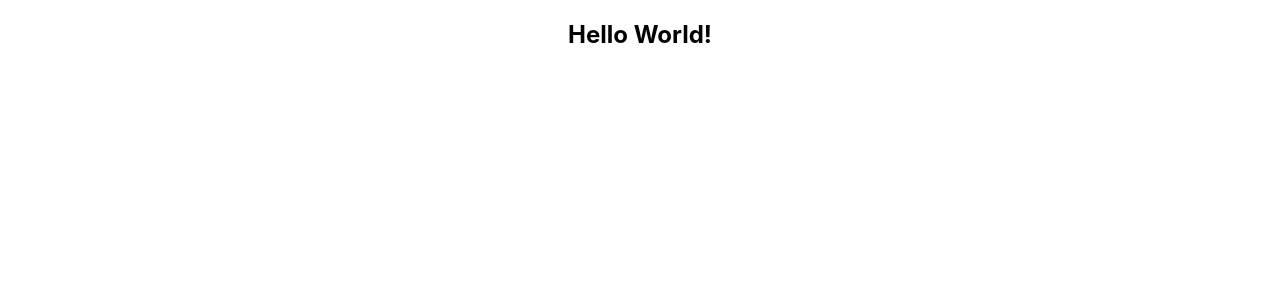
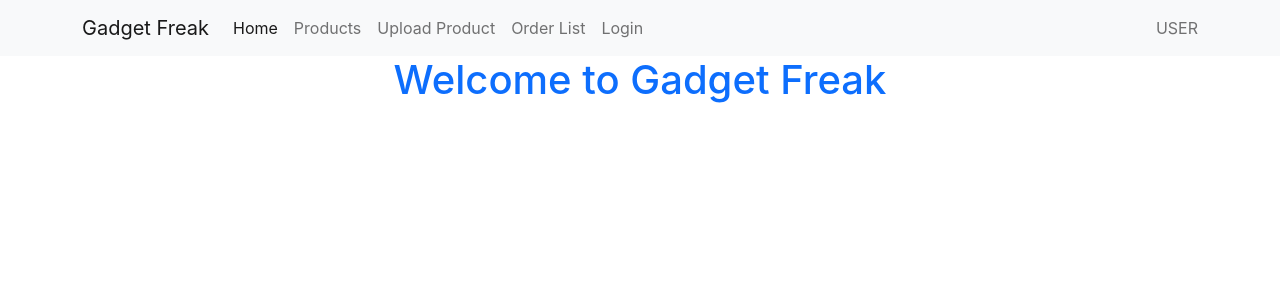
Before and after one commit to Rasujon3/gadget-freak-client, a React (Create React App) app: page / in a window 1280 px wide. Shown: the top 300 px of the page. Built offline with nearby package versions, Linux system fonts and the light colour scheme.

Commit message:
design & google sign in

```diff
--- a/package.json
+++ b/package.json
@@ -6,8 +6,11 @@
     "@testing-library/jest-dom": "^5.16.4",
     "@testing-library/react": "^13.1.1",
     "@testing-library/user-event": "^13.5.0",
+    "firebase": "^9.6.11",
     "react": "^18.1.0",
     "react-dom": "^18.1.0",
+    "react-firebase-hooks": "^5.0.3",
+    "react-router-dom": "^6.3.0",
     "react-scripts": "5.0.1",
     "web-vitals": "^2.1.4"
   },
--- a/public/index.html
+++ b/public/index.html
@@ -15,29 +15,24 @@
       user's mobile device or desktop. See https://developers.google.com/web/fundamentals/web-app-manifest/
     -->
     <link rel="manifest" href="%PUBLIC_URL%/manifest.json" />
-    <!--
-      Notice the use of %PUBLIC_URL% in the tags above.
-      It will be replaced with the URL of the `public` folder during the build.
-      Only files inside the `public` folder can be referenced from the HTML.
 
-      Unlike "/favicon.ico" or "favicon.ico", "%PUBLIC_URL%/favicon.ico" will
-      work correctly both with client-side routing and a non-root public URL.
-      Learn how to configure a non-root public URL by running `npm run build`.
-    -->
     <title>React App</title>
+
+    <link
+      href="https://cdn.jsdelivr.net/npm/bootstrap@5.0.2/dist/css/bootstrap.min.css"
+      rel="stylesheet"
+      integrity="sha384-EVSTQN3/azprG1Anm3QDgpJLIm9Nao0Yz1ztcQTwFspd3yD65VohhpuuCOmLASjC"
+      crossorigin="anonymous"
+    />
+
+    <script
+      src="https://cdn.jsdelivr.net/npm/bootstrap@5.0.2/dist/js/bootstrap.bundle.min.js"
+      integrity="sha384-MrcW6ZMFYlzcLA8Nl+NtUVF0sA7MsXsP1UyJoMp4YLEuNSfAP+JcXn/tWtIaxVXM"
+      crossorigin="anonymous"
+    ></script>
   </head>
   <body>
     <noscript>You need to enable JavaScript to run this app.</noscript>
     <div id="root"></div>
-    <!--
-      This HTML file is a template.
-      If you open it directly in the browser, you will see an empty page.
-
-      You can add webfonts, meta tags, or analytics to this file.
-      The build step will place the bundled scripts into the <body> tag.
-
-      To begin the development, run `npm start` or `yarn start`.
-      To create a production bundle, use `npm run build` or `yarn build`.
-    -->
   </body>
 </html>
--- a/src/App.js
+++ b/src/App.js
@@ -1,9 +1,24 @@
+import { Route, Routes } from "react-router-dom";
 import "./App.css";
+import Home from "./components/Home/Home";
+import Login from "./components/Login/Login";
+import Navbar from "./components/Navbar/Navbar";
+import OrderList from "./components/OrderList/OrderList";
+import Products from "./components/Products/Products";
+import UploadProduct from "./components/UploadProduct/UploadProduct";
 
 function App() {
   return (
-    <div className="App">
-      <h2>Hello World!</h2>
+    <div>
+      <Navbar />
+      <Routes>
+        <Route path="/" element={<Home />}></Route>
+        <Route path="/home" element={<Home />}></Route>
+        <Route path="/products" element={<Products />}></Route>
+        <Route path="/uploadPd" element={<UploadProduct />}></Route>
+        <Route path="/orderList" element={<OrderList />}></Route>
+        <Route path="/login" element={<Login />}></Route>
+      </Routes>
     </div>
   );
 }
--- /dev/null
+++ b/src/Firebase/Firebase.init.js
@@ -0,0 +1,17 @@
+// Import the functions you need from the SDKs you need
+import { initializeApp } from "firebase/app";
+import { getAuth } from "firebase/auth";
+
+const firebaseConfig = {
+  apiKey: "AIzaSyDT56Ov3WUMfLLyeJf2lPmTQmdZfNTWThM",
+  authDomain: "gadget-freak-96d88.firebaseapp.com",
+  projectId: "gadget-freak-96d88",
+  storageBucket: "gadget-freak-96d88.appspot.com",
+  messagingSenderId: "215287201410",
+  appId: "1:215287201410:web:60840933f7d3bdf58bfe9b",
+};
+
+// Initialize Firebase
+const app = initializeApp(firebaseConfig);
+const auth = getAuth(app);
+export default auth;
--- /dev/null
+++ b/src/components/Home/Home.jsx
@@ -0,0 +1,11 @@
+import React from "react";
+
+const Home = () => {
+  return (
+    <div>
+      <h1 className="text-primary text-center">Welcome to Gadget Freak</h1>
+    </div>
+  );
+};
+
+export default Home;
--- /dev/null
+++ b/src/components/Login/Login.jsx
@@ -0,0 +1,20 @@
+import React from "react";
+import auth from "../../Firebase/Firebase.init";
+import { useSignInWithGoogle } from "react-firebase-hooks/auth";
+
+const Login = () => {
+  const [signInWithGoogle, user, loading, error] = useSignInWithGoogle(auth);
+
+  const handleSignIn = () => {
+    signInWithGoogle();
+  };
+  return (
+    <div className="container text-center mt-5">
+      <button onClick={handleSignIn} type="button" className="btn btn-warning">
+        Google Sign in
+      </button>
+    </div>
+  );
+};
+
+export default Login;
--- /dev/null
+++ b/src/components/Navbar/Navbar.jsx
@@ -0,0 +1,57 @@
+import React from "react";
+import { Link } from "react-router-dom";
+
+const Navbar = () => {
+  return (
+    <nav className="navbar navbar-expand-lg navbar-light bg-light">
+      <div className="container">
+        <Link className="navbar-brand" to="/">
+          Gadget Freak
+        </Link>
+        <button
+          className="navbar-toggler"
+          type="button"
+          data-bs-toggle="collapse"
+          data-bs-target="#navbarText"
+          aria-controls="navbarText"
+          aria-expanded="false"
+          aria-label="Toggle navigation"
+        >
+          <span className="navbar-toggler-icon"></span>
+        </button>
+        <div className="collapse navbar-collapse" id="navbarText">
+          <ul className="navbar-nav me-auto mb-2 mb-lg-0">
+            <li className="nav-item">
+              <Link className="nav-link active" aria-current="page" to="/home">
+                Home
+              </Link>
+            </li>
+            <li className="nav-item">
+              <Link className="nav-link" to="/products">
+                Products
+              </Link>
+            </li>
+            <li className="nav-item">
+              <Link className="nav-link" to="/uploadPd">
+                Upload Product
+              </Link>
+            </li>
+            <li className="nav-item">
+              <Link className="nav-link" to="/orderList">
+                Order List
+              </Link>
+            </li>
+            <li className="nav-item">
+              <Link className="nav-link" to="/login">
+                Login
+              </Link>
+            </li>
+          </ul>
+          <span className="navbar-text">USER</span>
+        </div>
+      </div>
+    </nav>
+  );
+};
+
+export default Navbar;
--- /dev/null
+++ b/src/components/OrderList/OrderList.jsx
@@ -0,0 +1,11 @@
+import React from "react";
+
+const OrderList = () => {
+  return (
+    <div>
+      <h2>OrderList</h2>
+    </div>
+  );
+};
+
+export default OrderList;
--- /dev/null
+++ b/src/components/Products/Products.jsx
@@ -0,0 +1,11 @@
+import React from "react";
+
+const Products = () => {
+  return (
+    <div>
+      <h1>Products</h1>
+    </div>
+  );
+};
+
+export default Products;
--- /dev/null
+++ b/src/components/UploadProduct/UploadProduct.jsx
@@ -0,0 +1,11 @@
+import React from "react";
+
+const UploadProduct = () => {
+  return (
+    <div>
+      <h2>UploadProduct</h2>
+    </div>
+  );
+};
+
+export default UploadProduct;
--- a/src/index.js
+++ b/src/index.js
@@ -1,14 +1,17 @@
-import React from 'react';
-import ReactDOM from 'react-dom/client';
-import './index.css';
-import App from './App';
-import reportWebVitals from './reportWebVitals';
+import React from "react";
+import ReactDOM from "react-dom/client";
+import "./index.css";
+import App from "./App";
+import reportWebVitals from "./reportWebVitals";
+import { BrowserRouter } from "react-router-dom";
 
-const root = ReactDOM.createRoot(document.getElementById('root'));
+const root = ReactDOM.createRoot(document.getElementById("root"));
 root.render(
-  <React.StrictMode>
-    <App />
-  </React.StrictMode>
+  <BrowserRouter>
+    <React.StrictMode>
+      <App />
+    </React.StrictMode>
+  </BrowserRouter>
 );
 
 // If you want to start measuring performance in your app, pass a function
```
Also changed, not shown: 1 other file (tests, documents, lock files or other folders).
